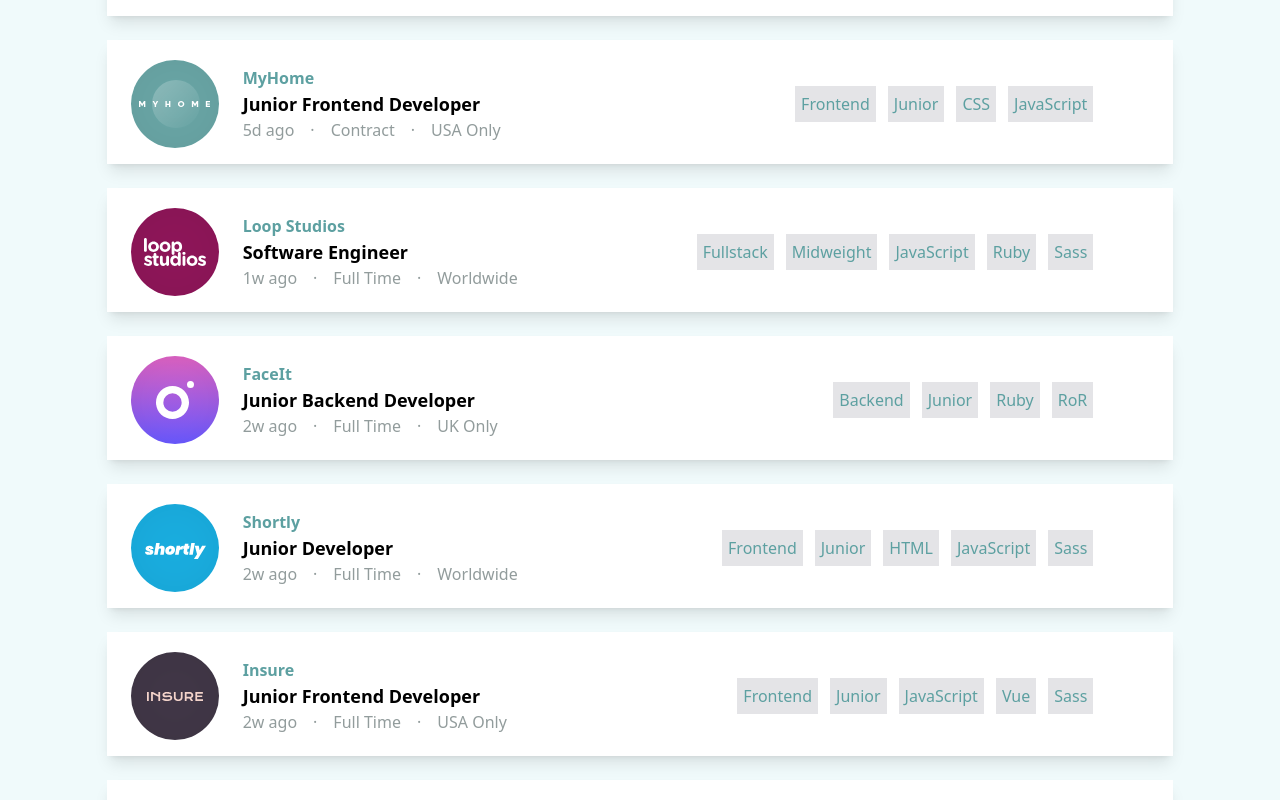
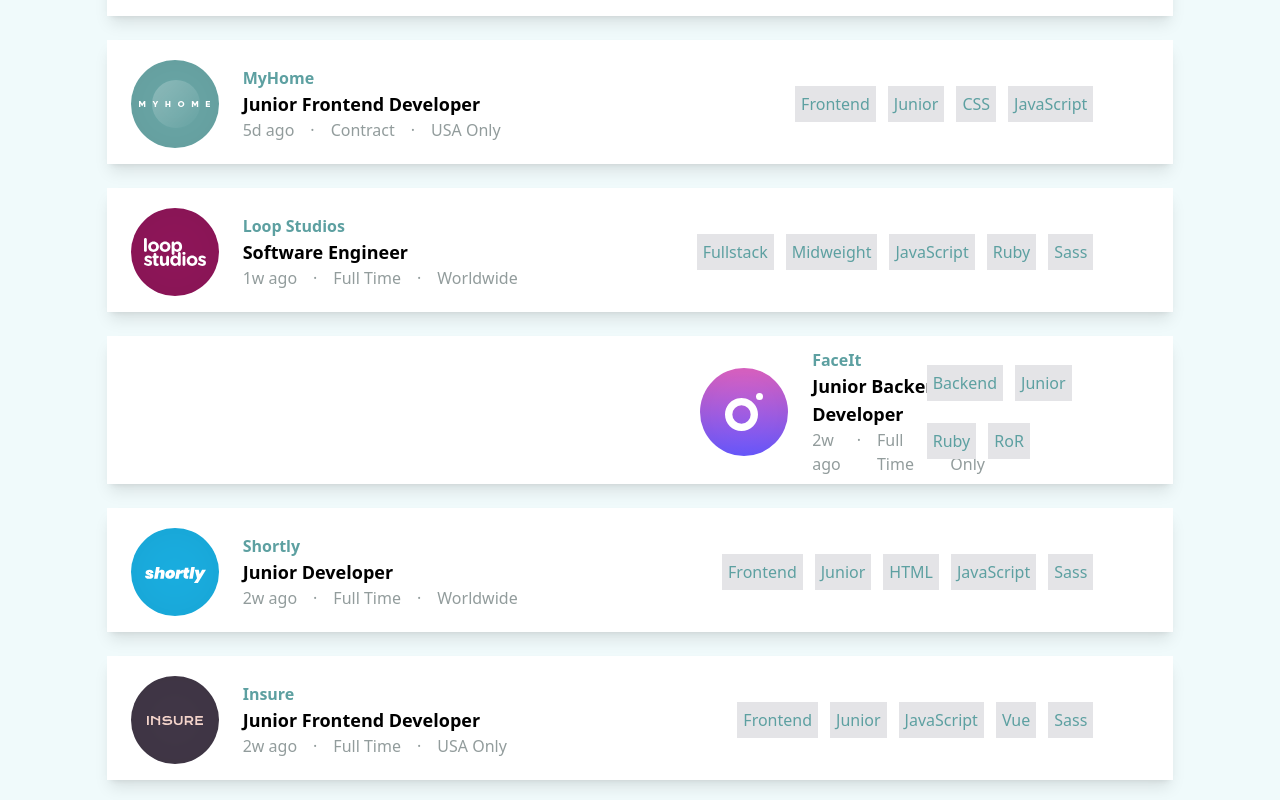
Before and after one commit to Justin-Quinn51/GitHub-Jobs, a React (Vite) app: page / in a window 1280 px wide. Both pictures are taken after a click on the element "Backend". Shown: the part 612-1412 px from the top of the page. Built offline with nearby package versions, Linux system fonts and the light colour scheme.

Commit message:
Working on Popup component

```diff
--- a/src/App.jsx
+++ b/src/App.jsx
@@ -6,9 +6,16 @@
 
 function App() {
 
+const [jobRequirements, setJobRequirements] = useState([])
+
+const handleClick = () => {
+  setJobRequirements(prevState => !prevState)
+}
+
 const tiles = JobsData.map(data => {
+
   return (
-    <Tile
+    <Tile onClick={handleClick}
       key={data.id}
       logo={data.logo}
       company={data.company}
@@ -24,12 +31,19 @@
       tools={data.tools}
     />
   )
+
 })
 
 
   return (
     <div className="App bg-background">
-      <Header />
+      <Header
+        { ...jobRequirements &&
+          <>
+            <div>languages</div>
+          </>
+        }
+      />
       {tiles}
     </div>
   )
--- a/src/components/Header.jsx
+++ b/src/components/Header.jsx
@@ -1,8 +1,9 @@
 
 export default function Header() {
+
     return (
         <div className=''>
-            <img className='w-full h-48 pb-12' src="/bg-header-mobile.svg" alt="Background Header Mobile" />
+            <img className='w-full h-48 pb-12 relative' src="/bg-header-mobile.svg" alt="Background" />
         </div>
     )
 }
--- /dev/null
+++ b/src/components/Popup.jsx
@@ -0,0 +1,12 @@
+
+
+export default function Popup(props) {
+
+    return (props.trigger) ? (
+        <>
+            <div className='bg-white w-5/6 z-10'>
+                { props.languages && props.tools }
+            </div>
+        </>
+    ) : ''
+}
--- a/src/components/Tile.jsx
+++ b/src/components/Tile.jsx
@@ -1,8 +1,13 @@
+import {useState} from 'react'
+import Popup from './popup'
 
 export default function Tile({logo, company, newPost, featured, position, postedAt, contract, location, role, level, tools, languages, key}) {
 
+  const [buttonPopup, setButtonPopup] = useState(false)
+
     return (
         <div className={ featured ? 'bg-white w-5/6 pb-1 mx-auto shadow-lg border-l-4 border-l-aqua my-6 lg:flex py-3' : 'bg-white w-5/6 pb-2 mx-auto shadow-lg my-6 lg:flex py-3' }>
+          <Popup trigger={buttonPopup} />
           <section className='lg:flex items-center'>
               <img className='ml-6 mb-2 lg:mt-2' src={logo} alt="Company Logo" />
             <div className='ml-6 lg:'>
@@ -15,7 +20,7 @@
           </section>
           <hr className='mt-3 underline lg:hidden'/>
           <section className='flex flex-wrap gap-3 ml-6 my-3 lg:ml-auto pr-20 items-center'>
-            <div className='bg-zinc-200 p-1.5 text-aqua hover:bg-aqua cursor-pointer hover:text-white'>{role}</div>
+            <div onClick={() => setButtonPopup(true)} className='bg-zinc-200 p-1.5 text-aqua hover:bg-aqua cursor-pointer hover:text-white'>{role}</div>
             <div className='bg-zinc-200 p-1.5 text-aqua hover:bg-aqua cursor-pointer hover:text-white'>{level}</div>
             { languages.map((language) => <div key={key} className='bg-zinc-200 p-1.5 text-aqua hover:bg-aqua cursor-pointer hover:text-white'>{language}</div>) }
             { tools.map((tool) => <div key={key} className='bg-zinc-200 p-1.5 text-aqua hover:bg-aqua cursor-pointer hover:text-white'>{tool}</div>) }
```
